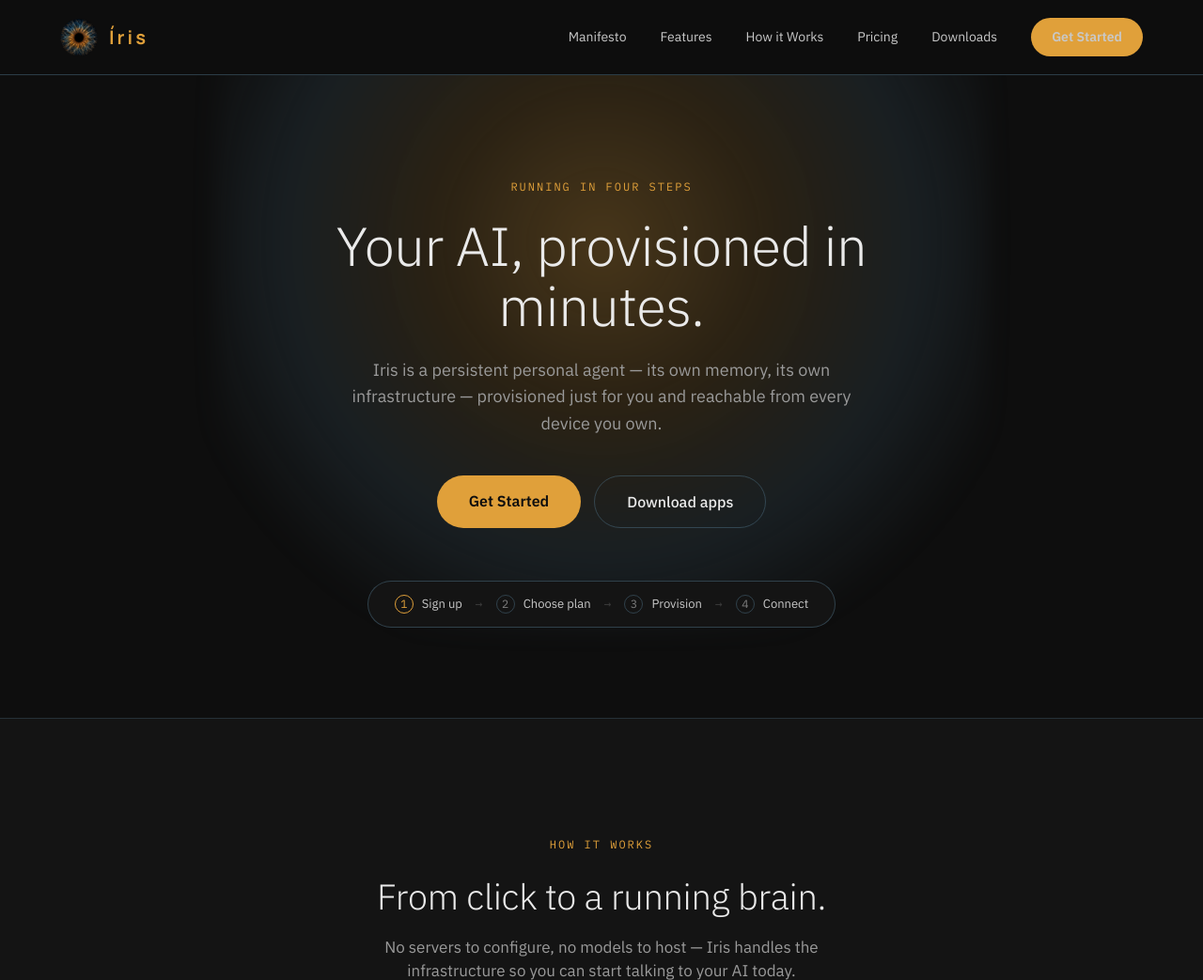
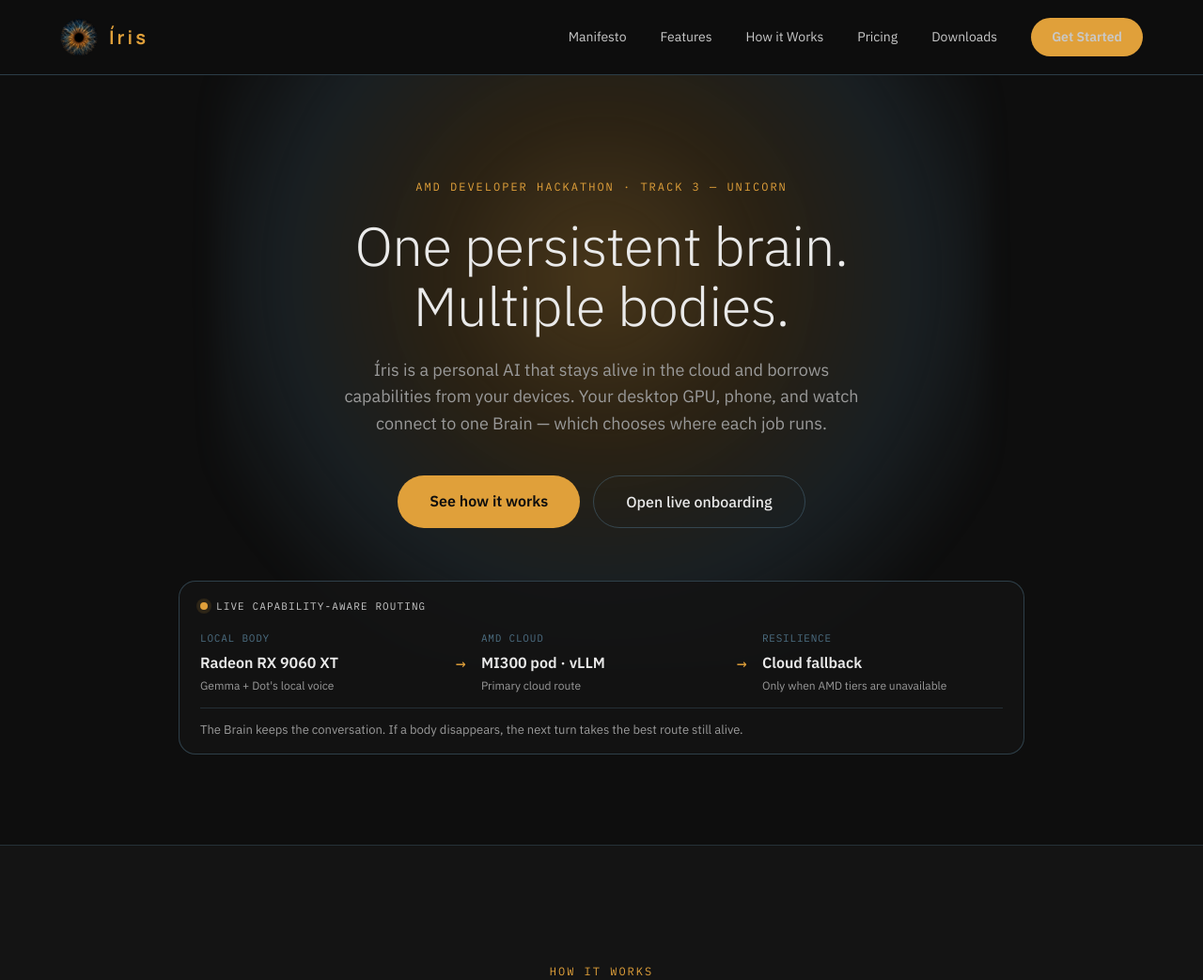
Before and after one commit to diegoberan/iris, a Django app: page / in a window 1280 px wide. Shown: the top 1043 px of the page at 94% size. Run offline with Django 5.2, Linux system fonts and the light colour scheme.

Commit message:
feat(site): lead with live AMD routing

```diff
--- a/site/static/css/iris.css
+++ b/site/static/css/iris.css
@@ -149,18 +149,18 @@ footer a { color: var(--dim-fg); text-decoration: underline; }
 .hero .tagline { font-size: 18px; line-height: 1.6; color: var(--muted-fg); max-width: 560px; margin: 0 0 40px; }
 .hero .cta-row { display: flex; gap: 14px; margin-bottom: 56px; justify-content: center; }
 
-/* ---------- Stepper chip ---------- */
+/* ---------- Live routing proof ---------- */
 
-.stepper { display: flex; align-items: center; gap: 14px; background: var(--card); border: 1px solid var(--border-strong); border-radius: 999px; padding: 14px 28px; }
-.stepper .step { display: flex; align-items: center; gap: 9px; }
-.stepper .num {
-  font-family: var(--font-mono); font-size: 12px; border-radius: 50%; width: 20px; height: 20px;
-  display: flex; align-items: center; justify-content: center; flex: none;
-  border: 1px solid var(--border-strong); color: var(--dim-fg);
-}
-.stepper .step.active .num { color: var(--amber); border-color: var(--amber); }
-.stepper .step span:last-child { font-size: 13px; color: var(--secondary-fg); }
-.stepper .arrow { font-family: var(--font-mono); color: #3a3a3a; font-size: 13px; }
+.routing-proof { width: min(100%, 900px); box-sizing: border-box; background: rgba(20, 20, 20, 0.88); border: 1px solid var(--border-strong); border-radius: 18px; padding: 18px 22px 16px; text-align: left; }
+.routing-proof-head { display: flex; align-items: center; gap: 9px; color: var(--secondary-fg); font-family: var(--font-mono); font-size: 11px; letter-spacing: 1.1px; text-transform: uppercase; }
+.proof-dot { width: 8px; height: 8px; border-radius: 50%; background: var(--amber); box-shadow: 0 0 0 4px var(--amber-soft); }
+.routing-path { display: grid; grid-template-columns: 1fr auto 1fr auto 1fr; align-items: center; gap: 16px; padding: 18px 0 14px; }
+.routing-tier { min-width: 0; display: flex; flex-direction: column; gap: 5px; }
+.routing-label { color: var(--blue); font-family: var(--font-mono); font-size: 11px; text-transform: uppercase; letter-spacing: 0.8px; }
+.routing-tier strong { color: var(--fg); font-size: 16px; font-weight: 600; }
+.routing-tier small { color: var(--muted-fg); font-size: 12px; line-height: 1.4; }
+.routing-arrow { color: var(--amber); font-family: var(--font-mono); font-size: 18px; }
+.routing-proof p { border-top: 1px solid var(--border); color: var(--muted-fg); font-size: 13px; line-height: 1.5; margin: 0; padding-top: 13px; }
 
 /* ---------- How-it-works timeline ---------- */
 
@@ -461,6 +461,10 @@ input.dash-input:focus {
   .section-head h2 { font-size: 28px; }
   .grid-3, .timeline, .plans { grid-template-columns: 1fr; }
   .timeline-line { display: none; }
+  .routing-path { grid-template-columns: 1fr; gap: 12px; }
+  .routing-arrow { display: none; }
+  .routing-tier { padding-bottom: 12px; border-bottom: 1px solid var(--border); }
+  .routing-tier:last-child { border-bottom: 0; padding-bottom: 0; }
   .download-card .row { flex-wrap: wrap; }
 
   .dash-container { flex-direction: column; gap: 24px; }
--- a/site/templates/signups/landing.html
+++ b/site/templates/signups/landing.html
@@ -4,21 +4,38 @@
 <section class="hero">
   <div class="hero-glow"></div>
   <div class="hero-content">
-    <span class="eyebrow">Running in four steps</span>
-    <h1>Your AI, provisioned in minutes.</h1>
-    <p class="tagline">Iris is a persistent personal agent — its own memory, its own infrastructure — provisioned just for you and reachable from every device you own.</p>
+    <span class="eyebrow">AMD Developer Hackathon · Track 3 — Unicorn</span>
+    <h1>One persistent brain.<br>Multiple bodies.</h1>
+    <p class="tagline">Íris is a personal AI that stays alive in the cloud and borrows capabilities from your devices. Your desktop GPU, phone, and watch connect to one Brain — which chooses where each job runs.</p>
     <div class="cta-row">
-      <a href="/signup" class="btn">Get Started</a>
-      <a href="/downloads" class="btn-outline">Download apps</a>
+      <a href="#how-it-works" class="btn">See how it works</a>
+      <a href="/signup" class="btn-outline">Open live onboarding</a>
     </div>
-    <div class="stepper">
-      <div class="step active"><span class="num">1</span><span>Sign up</span></div>
-      <span class="arrow">→</span>
-      <div class="step"><span class="num">2</span><span>Choose plan</span></div>
-      <span class="arrow">→</span>
-      <div class="step"><span class="num">3</span><span>Provision</span></div>
-      <span class="arrow">→</span>
-      <div class="step"><span class="num">4</span><span>Connect</span></div>
+    <div class="routing-proof" aria-label="Live AMD compute routing">
+      <div class="routing-proof-head">
+        <span class="proof-dot"></span>
+        <span>Live capability-aware routing</span>
+      </div>
+      <div class="routing-path">
+        <div class="routing-tier">
+          <span class="routing-label">Local body</span>
+          <strong>Radeon RX 9060 XT</strong>
+          <small>Gemma + Dot's local voice</small>
+        </div>
+        <span class="routing-arrow">→</span>
+        <div class="routing-tier">
+          <span class="routing-label">AMD cloud</span>
+          <strong>MI300 pod · vLLM</strong>
+          <small>Primary cloud route</small>
+        </div>
+        <span class="routing-arrow">→</span>
+        <div class="routing-tier">
+          <span class="routing-label">Resilience</span>
+          <strong>Cloud fallback</strong>
+          <small>Only when AMD tiers are unavailable</small>
+        </div>
+      </div>
+      <p>The Brain keeps the conversation. If a body disappears, the next turn takes the best route still alive.</p>
     </div>
   </div>
 </section>
```
